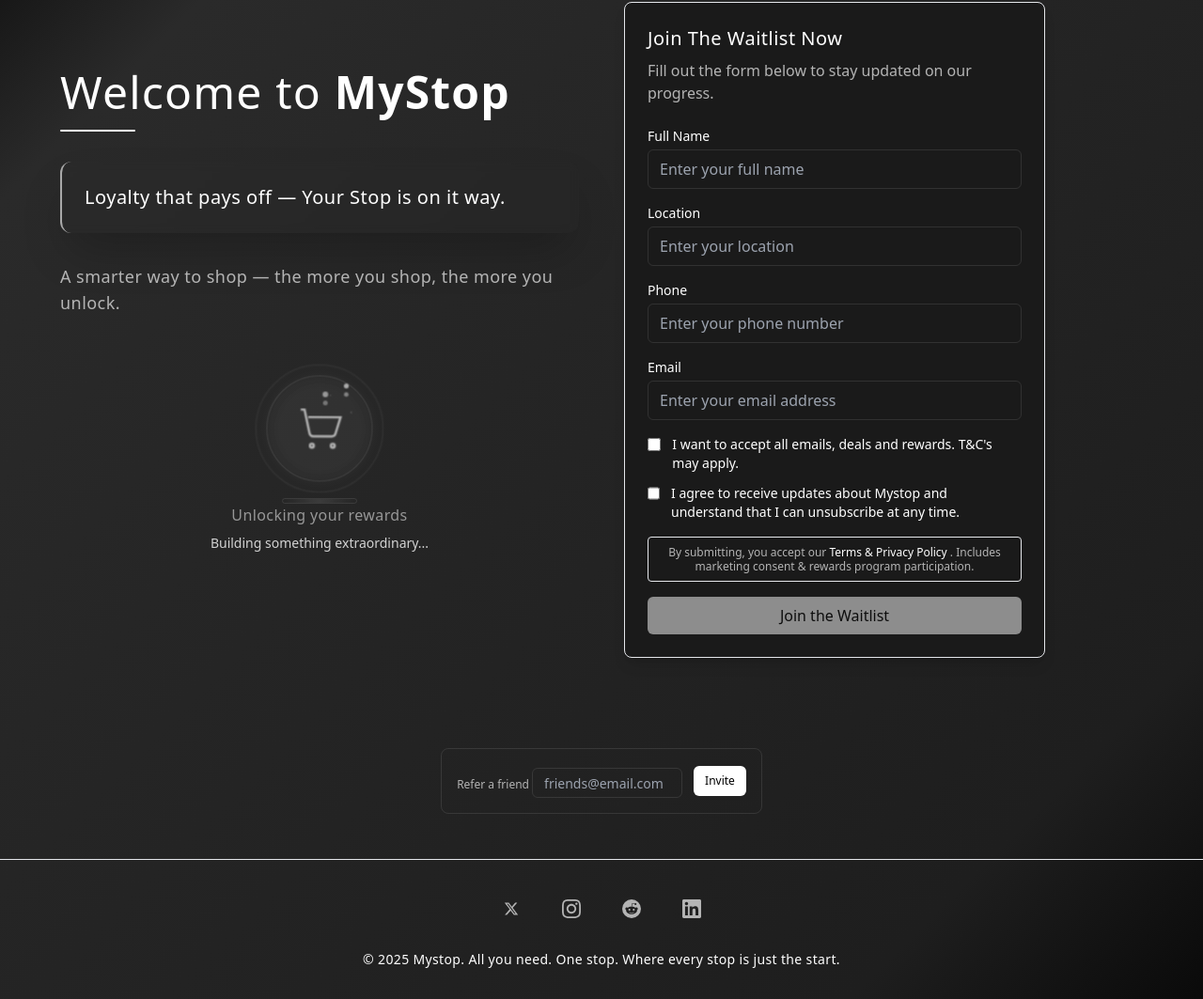
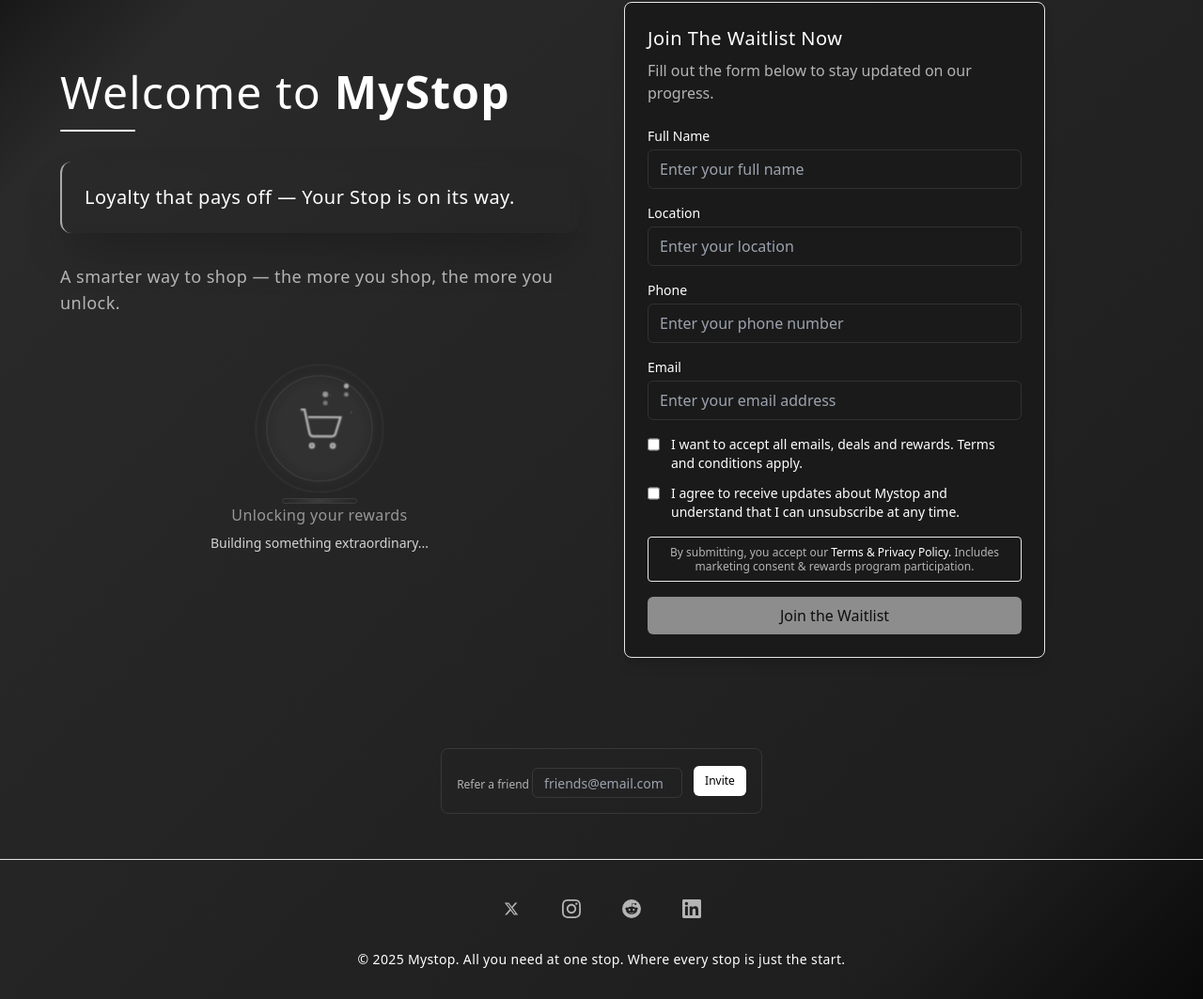
Before and after one commit to MyStopGit/MyStop-Repo, a plain HTML site: page mystopstatic/index.html in a window 1280 px wide. Shown: the part 162-1225 px from the top of the page at 94% size. Drawn offline with nearby package versions, Linux system fonts and the light colour scheme.

Commit message:
Fix typos

```diff
--- a/mystopstatic/index.html
+++ b/mystopstatic/index.html
@@ -203,7 +203,7 @@
 
                         <div class="bg-gradient-to-r from-accent/40 to-muted/20 rounded-xl p-4 sm:p-6 border-l-2 border-white/60 shadow-2xl backdrop-blur-sm animate-scale-in">
                             <p class="text-lg sm:text-xl text-foreground font-light tracking-wide">
-                                Loyalty that pays off — Your Stop is on it way.
+                                Loyalty that pays off — Your Stop is on its way.
                             </p>
                         </div>
 
@@ -338,7 +338,7 @@
                                                 class="mt-0.5 h-4 w-4 rounded border-border"
                                             />
                                             <label for="emailPreferences" class="text-xs sm:text-sm leading-snug cursor-pointer">
-                                                I want to accept all emails, deals and rewards. T&C's may apply.
+                                                I want to accept all emails, deals and rewards. Terms and conditions apply.
                                             </label>
                                         </div>
 
@@ -352,8 +352,7 @@
                                                 required
                                             />
                                             <label for="agreement" class="text-xs sm:text-sm leading-snug cursor-pointer">
-                                                I agree to receive updates about Mystop and understand that I can
-                                                unsubscribe at any time.
+                                                I agree to receive updates about Mystop and understand that I can unsubscribe at any time.
                                             </label>
                                         </div>
                                     </div>
@@ -363,9 +362,9 @@
                                         <p class="text-xs text-muted-foreground text-center leading-tight">
                                             By submitting, you accept our
                                             <span id="legal-trigger" class="text-primary hover:underline cursor-pointer font-medium">
-                                                Terms & Privacy Policy
+                                                Terms & Privacy Policy.
                                             </span>
-                                            . Includes marketing consent & rewards program participation.
+                                             Includes marketing consent & rewards program participation.
                                         </p>
                                     </div>
 
@@ -478,7 +477,7 @@
 
 
                     <p class="text-muted-foreground/70 text-center font-light tracking-wide text-xs sm:text-sm">
-                        © 2025 Mystop. All you need. One stop. Where every stop is just the start.
+                        © 2025 Mystop. All you need at one stop. Where every stop is just the start.
                     </p>
                 </div>
             </div>
```
